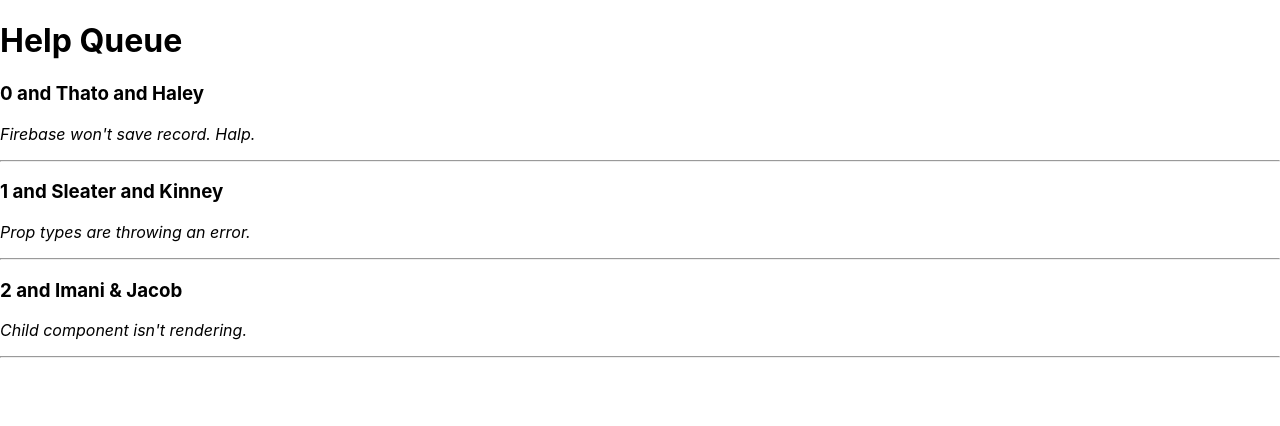
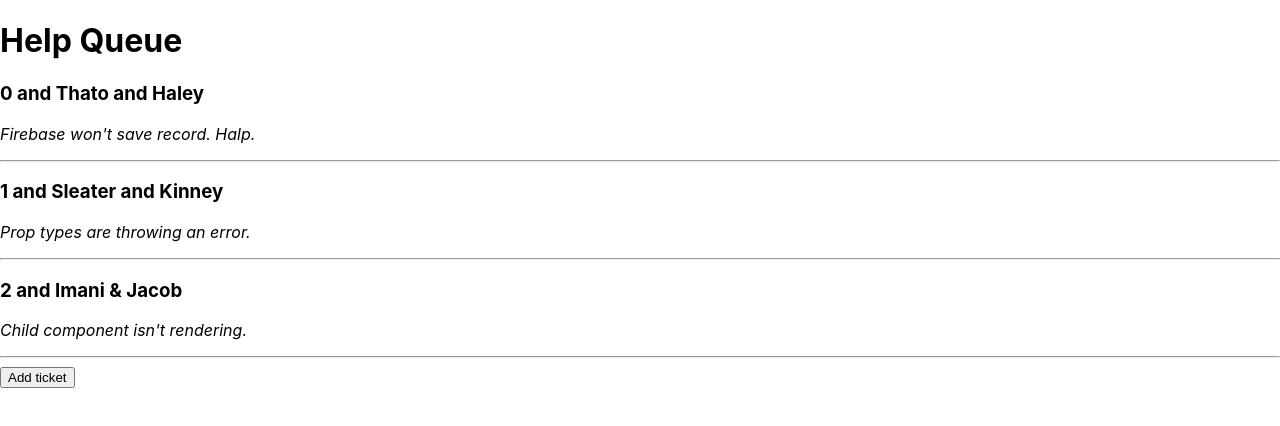
Before and after one commit to tonnymuchui/Tickets, a React (Create React App) app: page / in a window 1280 px wide. Shown: the top 426 px of the page. Built offline with nearby package versions, Linux system fonts and the light colour scheme.

Commit message:
update app.js

```diff
--- a/src/components/App.js
+++ b/src/components/App.js
@@ -1,13 +1,13 @@
 import React from 'react';
 import '../App.css';
 import Header from './Header';
-import TicketList from './TicketList';
+import TicketControl from './TicketControl';
 
 function App() {
   return (
     <React.Fragment>
     <Header />
-    <TicketList />
+    <TicketControl />
     </React.Fragment>
   );
 }
```
